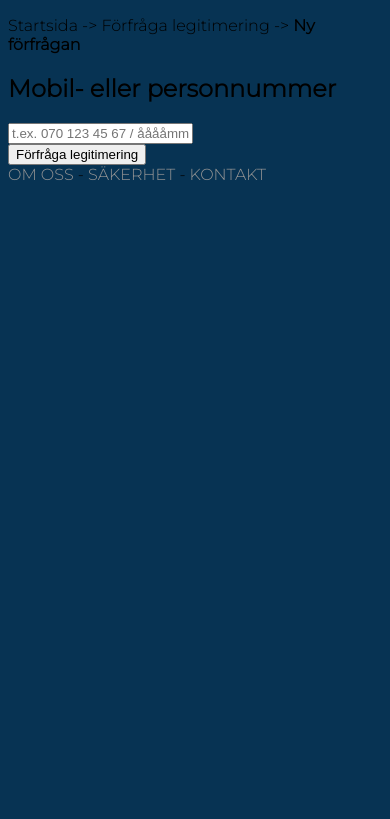
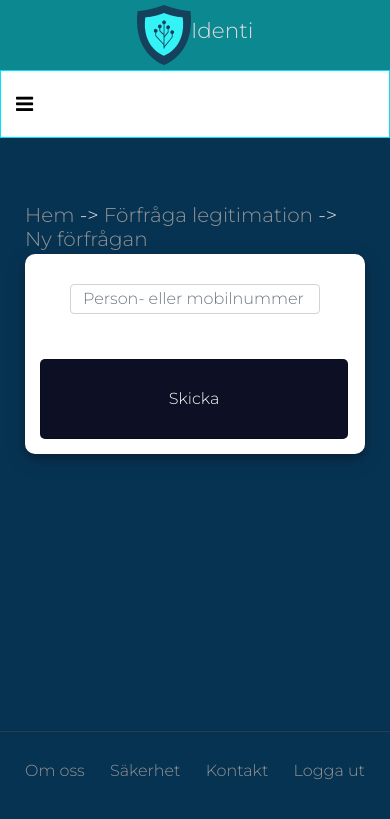
Before and after one commit to lundkvistarn/Kandidatprojekt_E-Leg, a Node server app: template Databas/views/new_request.hbs in a window 390 px wide. Shown: the top 819 px of the page. Run offline with Node 20, Linux system fonts and the light colour scheme; the template is opened without the code that fills it, so the values that code supplies are empty.

Commit message:
Ny förfrågan
Ny förfrågan klar + mobilanpassad

```diff
--- a/Databas/public/style_profile.css
+++ b/Databas/public/style_profile.css
@@ -244,8 +244,13 @@ nav li a:hover {
 }
 
 .form-group {
-    width: 300px;
-    margin: 25px;
+    width: 500px;
+    margin: 30px;
+}
+
+.form-control {
+    height: 50px;
+    font-size: 20px;
 }
 
 #ss_changepassword {
@@ -517,6 +522,15 @@ hr.style-six {
         margin: -85px 0 0 -170px;
         width: 340px;
     }
+
+    .form-group {
+        width: 250px;
+    }
+
+    .form-control {
+        height: 30px;
+        font-size: 16px;
+    }
 }
 
 @media only screen and (max-height: 703px){
--- a/Databas/views/new_request.hbs
+++ b/Databas/views/new_request.hbs
@@ -1,34 +1,103 @@
 <!DOCTYPE html>
-<html>
+<html lang="en">
 <head>
-    <meta charset="UTF-8" />
+    <meta charset="utf-8">
+    <meta name="viewport" content="width=device-width, initial-scale=1.0">
+    <link href="https://cdn.jsdelivr.net/npm/bootstrap@5.0.0-beta2/dist/css/bootstrap.min.css" rel="stylesheet" integrity="sha384-BmbxuPwQa2lc/FVzBcNJ7UAyJxM6wuqIj61tLrc4wSX0szH/Ev+nYRRuWlolflfl" crossorigin="anonymous">
+    <link rel="stylesheet" href="/style_profile.css">
+    <link rel="icon" type="image/png" href="../img/logo_identi.svg"/>
+    <link rel="stylesheet" href="https://cdnjs.cloudflare.com/ajax/libs/font-awesome/4.7.0/css/font-awesome.min.css">
+
+
     <title>Identi</title>
-    <link rel="icon" type="image/png" href="../img/logo_identi.svg"/>
-    <link rel="stylesheet" type="text/css" href="style_profile.css">
 </head>
 <body>
 
-    <div class="flex-container">
+        <div class="top_bar">
+            <a href="/profile"></a><img src="../logo_identi.svg" alt ="this is our logo" id="logo_top_bar"/></a>
+            <h4 id="textLogo_top_bar">Identi </h4>
+        </div>
 
-        <div><p>Startsida -> Förfråga legitimering -> <b>Ny förfrågan</b></p></div>
+    <nav>
+        <div class="logowithtext_nav">
+            <a href="/profile"><img src="../logo_identi.svg" alt ="this is our logo" id="logo_nav"/></a>
+            <h4 id="textLogo"> Identi </h4>
+        </div>
 
-        <div><h2>Mobil- eller personnummer</h2></div>
-        <div>
-            <form action="/action_page.php"> <!-- insert ställe den faktist kommer till här -->
-                <input id=">MobilOrPerson" class="fraga-input"
-                placeholder="t.ex. 070 123 45 67 / ååååmmdd-xxxx">
+        <ul>
+            {{#if user}}
+                <li><a href="#leg">Legitimeringskort</a></li>
+                <li><a id="hrefnav" href="/settings">Inställningar</a></li>
+                <li><a id="hrefnav" href="/profile">{{user.name}}</a></li>
+                <li><a id="hrefnav" href="/auth/logout">Logga ut</a></li>
+            {{else}}
+                <li><a id="hrefnav" href="/login">Login</a></li>
+                <li><a id="hrefnav" href="/register">Register</a></li>
+            {{/if}}
+        </ul>
+    </nav>
+
+    <div class="navbar">
+        <div class="hamburger">
+            <div id="myLinks">
+                <a href="/profile">Konto - {{user.name}}</a>
+                 <a href="/settings">Inställningar</a>
+                 <a href="#about">Legitimeringskort</a>
+                 <a href="/auth/logout">Logga ut</a>
             </div>
-        <div>
-            <input type="submit" id="fraga" value="Förfråga legitimering">
+            <a href="javascript:void(0);" class="icon" onclick="myFunction()">
+                <i class="fa fa-bars"></i>
+            </a>
+        </div>
+
+    </div>
+
+    <div class="entire_screen">
+
+        <div class="welcome_container">
+            <h5 class="card-title"> <a href="/profile">Hem</a> ->
+            <a href="/activeleg">Förfråga legitimation</a> ->
+            <a href="/new_request">Ny förfrågan</a></h5>
+        </div>
+
+        <div class="button_container">
+            <form action="/auth/login" method="POST">
+
+                <div class="form-group">
+                    <input class="form-control" placeholder="Person- eller mobilnummer" />
+                </div>
+
+                <button class="button" type="submit">Skicka</button>
             </form>
+        </div>
+
+        <div class="information_container">
+            <div class="line">
+                <hr class="style-six"> </hr>
+            </div>
+
+            <div class="information_line">
+                <a href="url">Om oss</a>
+                <a href="url">Säkerhet</a>
+                <a href="url">Kontakt</a>
+                <a id="loggaut_information_line" href="/auth/logout">Logga ut</a>
             </div>
         </div>
 
-    <div id="footer">
-        <a class="link" href="om_oss.html">OM OSS</a> -
-        <a class="link" href="url">SÄKERHET</a> -
-        <a class="link" href="kontakt.html">KONTAKT</a>
     </div>
 
 </body>
 </html>
+
+
+
+<script>
+    function myFunction() {
+        var x = document.getElementById("myLinks");
+        if (x.style.display === "block") {
+            x.style.display = "none";
+        } else {
+            x.style.display = "block";
+        }
+    }
+</script>
```
Lines whose indentation alone changed are shown as unchanged.
